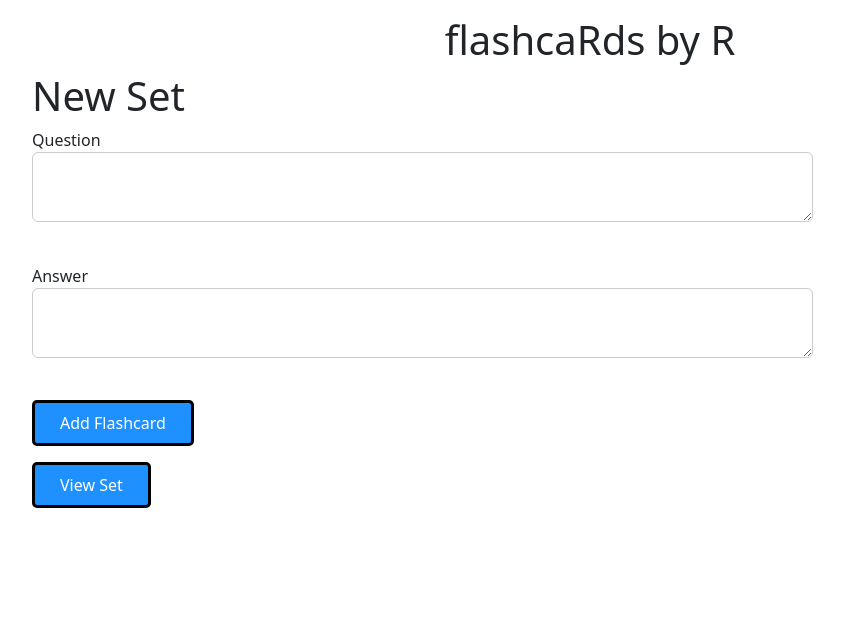
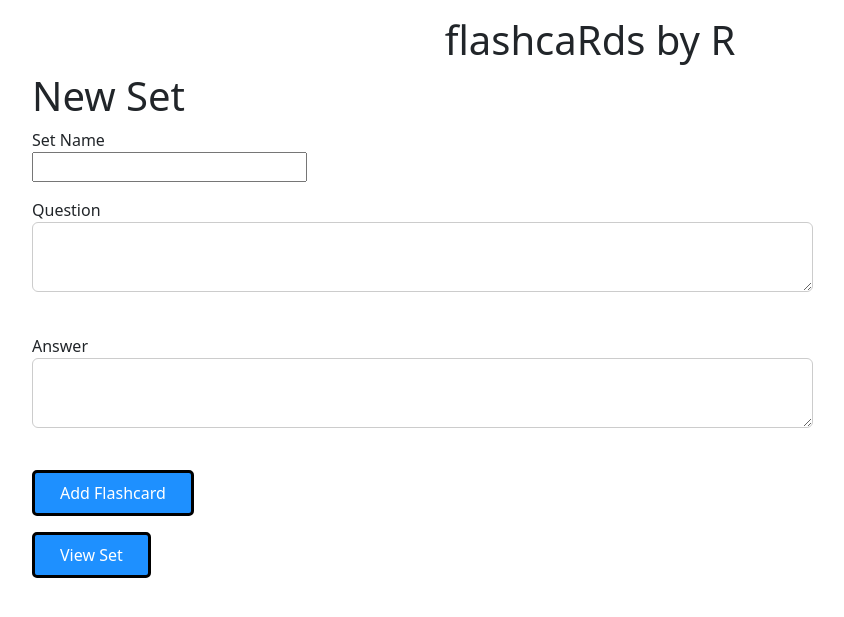
Before and after one commit to rotimijoseph/flashcards-app, a Flask app: page /create in a window 1280 px wide. Shown: the part 56-673 px from the top of the page, without its empty margins (50-894 px from the left). Run offline with Flask 3, Linux system fonts and the light colour scheme; a user stored in the database is signed in.

Commit message:
complete view flashcard funcationality, can now select which set to view the flashcards by

```diff
--- a/app/forms.py
+++ b/app/forms.py
@@ -1,6 +1,9 @@
 from flask_wtf import FlaskForm
-from wtforms import StringField, SubmitField, PasswordField, DateField, TextAreaField, DecimalField
+from wtforms import StringField, SubmitField, PasswordField, TextAreaField, SelectField
 from wtforms.validators import DataRequired, Length, EqualTo, ValidationError
+from app import db
+from app.models import FlashCard
+
 
 class RegisterForm(FlaskForm):
     firstname = StringField('First Name', validators=[DataRequired()])
@@ -19,7 +22,11 @@ class LoginForm(FlaskForm):
     submit = SubmitField('Login')
 
 class FlashCardForm(FlaskForm):
+    set_name = StringField('Set Name', validators=[DataRequired(), Length(min=2, max=20)])
     question = TextAreaField('Question', validators=[DataRequired()])
     answer = TextAreaField('Answer', validators=[DataRequired()])
     next = SubmitField('Next')
     view_set = SubmitField('View')
+
+class SelectSetForm(FlaskForm):
+    set = SelectField('Select Set')
--- a/app/models.py
+++ b/app/models.py
@@ -20,9 +20,10 @@ def load_user(user_id):
 class FlashCard(db.Model):
     __tablename__ = "flashcards"
     flashcard_id = db.Column(db.Integer, primary_key=True)
+    set_name = db.Column(db.String(30), nullable=False)
     question = db.Column(db.String(100), nullable=False)
     answer = db.Column(db.String(100), nullable=False)
     user_id = db.Column(db.Integer, db.ForeignKey('users.user_id'), nullable=False)
 
     def __repr__(self):
-        return f"flashcard({self.question}, {self.answer})"
+        return f"flashcard({self.set_name}, {self.question}, {self.answer})"
--- a/app/templates/create.html
+++ b/app/templates/create.html
@@ -35,14 +35,21 @@
     .error-message {
         color: red;
     }
+
+    .set-name {
+        width: 30ch;
+    }
 </style>
-
 
 
 <h1> {{ title }}</h1>
 
 <form method="POST" action="{{ url_for('create') }}" novalidate>
     {{ form.hidden_tag() }}
+    <div class="mb-3">
+        {{ form.set_name.label}}<br/>
+        {{ form.set_name(class="set-name") }}
+    </div>
     <div class="mb-3">
         {{ form.question.label}}<br/>
         {{ form.question(class="input-field") }}
--- a/app/views.py
+++ b/app/views.py
@@ -1,6 +1,6 @@
 from flask import render_template, redirect, url_for, flash, request
 from app import app, db, bcrypt
-from app.forms import RegisterForm, LoginForm, FlashCardForm
+from app.forms import RegisterForm, LoginForm, FlashCardForm, SelectSetForm
 from app.models import User, FlashCard
 from flask_login import login_user, current_user, logout_user, login_required
 from sqlalchemy.exc import SQLAlchemyError
@@ -58,11 +58,9 @@ def account():
 @login_required
 def create():
     form = FlashCardForm()
-    if current_user.is_authenticated == False:
-        return redirect(url_for('login')) # to make sure logged in users can't login in or register again
     if form.validate_on_submit():
         if request.form['action'] == 'add_flashcard':
-            new_flashcard = FlashCard(question=form.question.data, answer=form.answer.data, user_id=current_user.user_id)
+            new_flashcard = FlashCard(set_name=form.set_name.data, question=form.question.data, answer=form.answer.data, user_id=current_user.user_id)
             db.session.add(new_flashcard)
             try:
                 db.session.commit()
@@ -76,7 +74,18 @@ def create():
             return redirect(url_for('view_set'))
     return render_template('create.html', form=form, title="New Set")
 
-@app.route("/view_set")
+@app.route("/view_set", methods=['GET', 'POST'])
 def view_set():
-    flashcards = FlashCard.query.filter_by().all()
-    return render_template('view_set.html', flashcards=flashcards)
+    form = SelectSetForm()
+    form.set.choices = [(set_name[0], set_name[0]) for set_name in get_all_set_names()]
+    flashcards = []
+    if form.validate_on_submit():
+        set_name = form.set.data
+        flashcards = get_flashcards_by_set_name(set_name)
+    return render_template('view_set.html', form=form, flashcards=flashcards)
+
+def get_all_set_names():
+    return FlashCard.query.with_entities(FlashCard.set_name).distinct().all()
+
+def get_flashcards_by_set_name(set_name):
+    return FlashCard.query.filter_by(set_name=set_name).all()
```
Also changed, not shown: app/templates/view_set.html (+14 -1 lines), app/data/data.sqlite.
